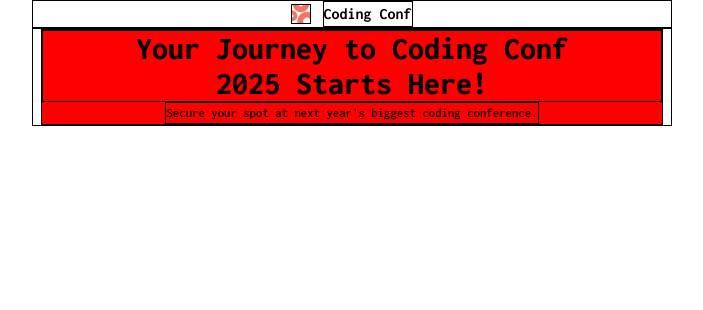
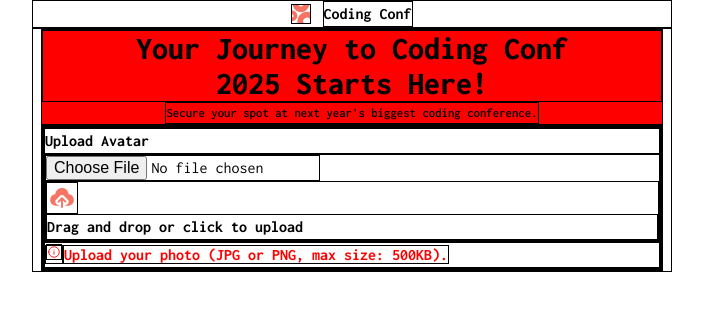
Before and after one commit to awakeinthedreamstate/conference-ticket-generator, a React (Vite) app in the folder ticketgeneratorapp/: page / in a window 1280 px wide. Shown: the top 310 px of the page, without its empty margins (288-991 px from the left). Built offline with nearby package versions, Linux system fonts and the light colour scheme.

Commit message:
Started on Form Component
Added Avatar Upload component to Form and implemented image upload with logic for changing and removing image.

```diff
--- a/ticketgeneratorapp/src/App.jsx
+++ b/ticketgeneratorapp/src/App.jsx
@@ -4,6 +4,7 @@ import AppTitle from "./components/AppTitle";
 import MainContainer from "./components/MainContainer";
 import FormHeader from "./components/FormHeader";
 import { TicketContextProvider } from "./context/TicketContext";
+import TicketForm from "./components/TicketForm";
 
 function App() {
   const [isTicketGenerated, setIsTicketGenerated] = useState(false);
@@ -14,6 +15,7 @@ function App() {
       <MainContainer>
         <TicketContextProvider>
           <FormHeader isTicketGenerated={isTicketGenerated} />
+          <TicketForm />
         </TicketContextProvider>
       </MainContainer>
     </div>
--- a/ticketgeneratorapp/src/app.css
+++ b/ticketgeneratorapp/src/app.css
@@ -1,7 +1,7 @@
 @font-face {
   font-family: "Inconsolata";
   src: url("/assets/fonts/Inconsolata-VariableFont_wdth,wght.ttf");
-  font-weight: 300 900; /* Defines the range of weights available */
+  font-weight: 100 900; /* Defines the range of weights available */
   font-stretch: 75% 125%; /* Optional: Defines width variations */
   font-display: swap; /* Controls font rendering behavior */
 }
--- /dev/null
+++ b/ticketgeneratorapp/src/components/TicketForm.jsx
@@ -0,0 +1,11 @@
+import UploadAvatar from "./UploadAvatar";
+
+export default function TicketForm() {
+  return (
+    <div>
+      <form id="attendeeForm">
+        <UploadAvatar />
+      </form>
+    </div>
+  );
+}
--- /dev/null
+++ b/ticketgeneratorapp/src/components/UploadAvatar.jsx
@@ -0,0 +1,106 @@
+import { useReducer, useRef, useState } from "react";
+import styles from "./uploadavatar.module.css";
+
+export default function UploadAvatar() {
+  const MAX_FILE_SIZE = 500 * 1024;
+  const DEFAULT_ALERT = "Upload your photo (JPG or PNG, max size: 500KB).";
+  const [image, setImage] = useState(null);
+  const [alertMessage, setAlertMessage] = useState(DEFAULT_ALERT);
+  const avatarUploadInputRef = useRef(null);
+
+  function handleAvatarUpload(e) {
+    const avatar = e.target.files[0];
+    const reader = new FileReader();
+    if (!avatar) {
+      setImage(null);
+      return;
+    }
+    if (!avatar.type.startsWith("image/")) {
+      setImage(null);
+      setAlertMessage("The uploaded file is not an image.");
+      return;
+    }
+    if (avatar.size > MAX_FILE_SIZE) {
+      setImage(null);
+      setAlertMessage("File too large. Please upload a photo under 500KB.");
+      return;
+    }
+    reader.onloadend = () => {
+      setImage(reader.result);
+    };
+    reader.readAsDataURL(avatar);
+    setAlertMessage(avatar.name);
+    console.log("onChange triggered");
+  }
+
+  function handleRemoveImage() {
+    setImage(null);
+    setAlertMessage(DEFAULT_ALERT);
+    avatarUploadInputRef.current.value = "";
+  }
+
+  return (
+    <div id="uploadSection">
+      <p>Upload Avatar</p>
+      <div id="avatarUploadArea">
+        <input
+          type="file"
+          id="avatar"
+          name="avatar"
+          accept="image/*"
+          onChange={handleAvatarUpload}
+          ref={avatarUploadInputRef}
+        />
+        {!image ? (
+          <div>
+            <img src="/assets/images/icon-upload.svg" alt="upload icon" />
+            <p>Drag and drop or click to upload</p>
+          </div>
+        ) : (
+          <div>
+            <img src={image} alt="user avatar" />
+            <button
+              onClick={() => {
+                handleRemoveImage;
+              }}
+            >
+              Remove Image
+            </button>
+            <button
+              type="button"
+              onClick={() => avatarUploadInputRef.current.click()}
+            >
+              Change Image
+            </button>
+          </div>
+        )}
+      </div>
+      <p className={styles.alert}>
+        <i>
+          <svg
+            xmlns="http://www.w3.org/2000/svg"
+            width="16"
+            height="16"
+            fill="none"
+            viewBox="0 0 16 16"
+          >
+            <path
+              stroke="currentColor"
+              strokeLinecap="round"
+              strokeLinejoin="round"
+              d="M2 8a6 6 0 1 0 12 0A6 6 0 0 0 2 8Z"
+            />
+            <path fill="#D1D0D5" d="M8.004 10.462V7.596ZM8 5.57v-.042Z" />
+            <path
+              stroke="currentColor"
+              strokeLinecap="round"
+              strokeLinejoin="round"
+              d="M8.004 10.462V7.596M8 5.569v-.042"
+            />
+          </svg>
+        </i>
+        <span>{alertMessage}</span>
+      </p>
+    </div>
+  );
+}
--- /dev/null
+++ b/ticketgeneratorapp/src/components/uploadavatar.module.css
@@ -0,0 +1,3 @@
+.alert {
+  color: red;
+}/*# sourceMappingURL=uploadavatar.module.css.map */
--- a/ticketgeneratorapp/src/reset.css
+++ b/ticketgeneratorapp/src/reset.css
@@ -94,3 +94,8 @@ textarea:not([rows]) {
 .App * {
   border: 1px solid black;
 }
+
+/* Remove seemingly default margin from all <p> elements */
+p {
+  margin: 0;
+}
```
